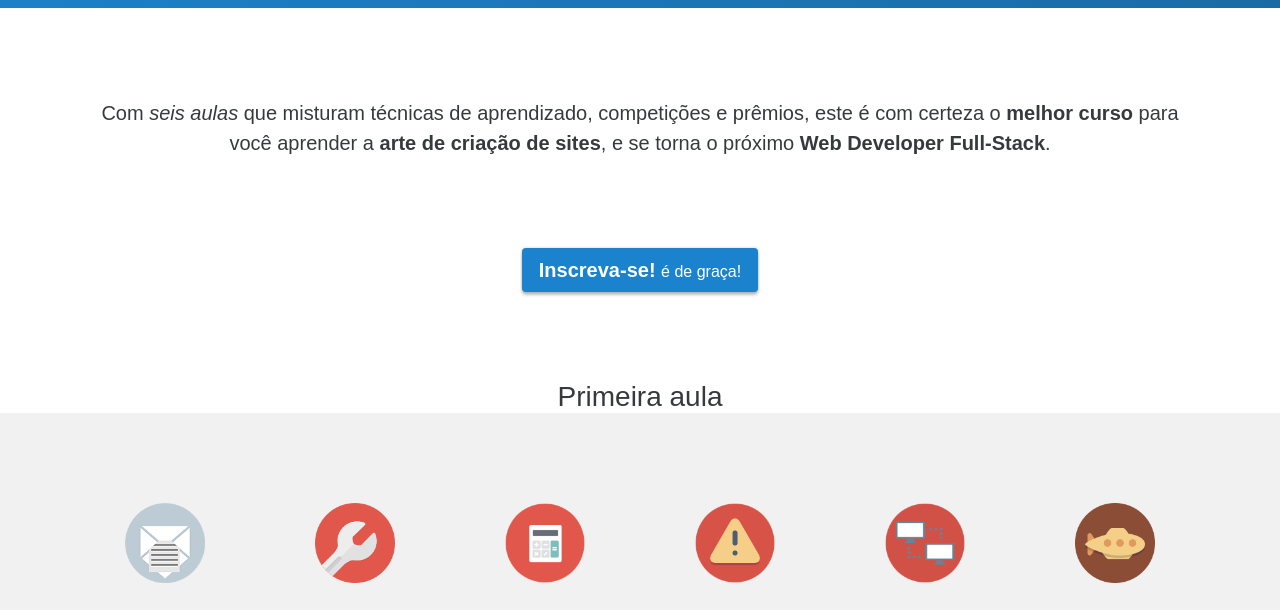
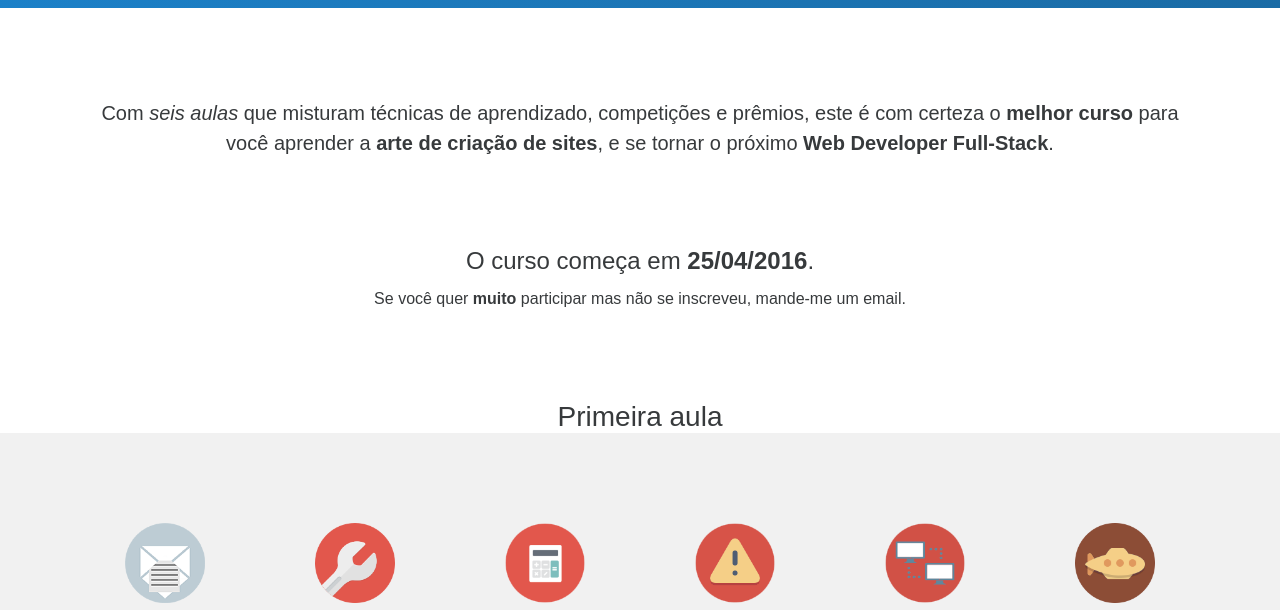
Before and after one commit to Daymannovaes/learn-web, a website: page index.html in a window 1280 px wide. Shown: the part 172-782 px from the top of the page. Drawn offline with Linux system fonts and the light colour scheme.

Commit message:
o curso comeca em 25/04/2016

```diff
--- a/index.html
+++ b/index.html
@@ -30,11 +30,12 @@
 		</header>
 
 		<section class="text">
-			Com <i>seis aulas</i> que misturam técnicas de aprendizado, competições e prêmios, este é com certeza o <strong>melhor curso</strong> para você aprender a <strong>arte de criação de sites</strong>, e se torna o próximo <strong>Web Developer Full-Stack</strong>.
+			Com <i>seis aulas</i> que misturam técnicas de aprendizado, competições e prêmios, este é com certeza o <strong>melhor curso</strong> para você aprender a <strong>arte de criação de sites</strong>, e se tornar o próximo <strong>Web Developer Full-Stack</strong>.
 		</section>
 
 		<div class="action">
-			<a target="_blank" href="https://dayman.typeform.com/to/RQBiY7"><button>Inscreva-se! <small>é de graça!</small></button></a>
+			<h4>O curso começa em <strong>25/04/2016</strong>.</h4>
+			<div><small>Se você quer <strong>muito</strong> participar mas não se inscreveu, mande-me um email.</small></div>
 		</div>
 
 		<h3 class="class-title">Primeira aula</h3>
@@ -74,10 +75,6 @@
 
 			<p>A <strong>data</strong> ainda não foi definida. Para isso (e para outras questões, como escolha de sala), pedimos sua ajuda! Se inscreva no formulário abaixo caso esteja interessado, informando algumas coisas, como a sua disponibilidade de horário e dias preferidos.</p>
 		</section>
-
-		<div class="action">
-			<a target="_blank" href="https://dayman.typeform.com/to/RQBiY7"><button>Quero me inscrever!</button></a>
-		</div>
 
 		<h3 class="class-title">Programação</h3>
 		<div class="class-2">
```
Also changed, not shown: src/img/class2/html.png (added), src/img/class2/tree.png (added), 1 other file.
